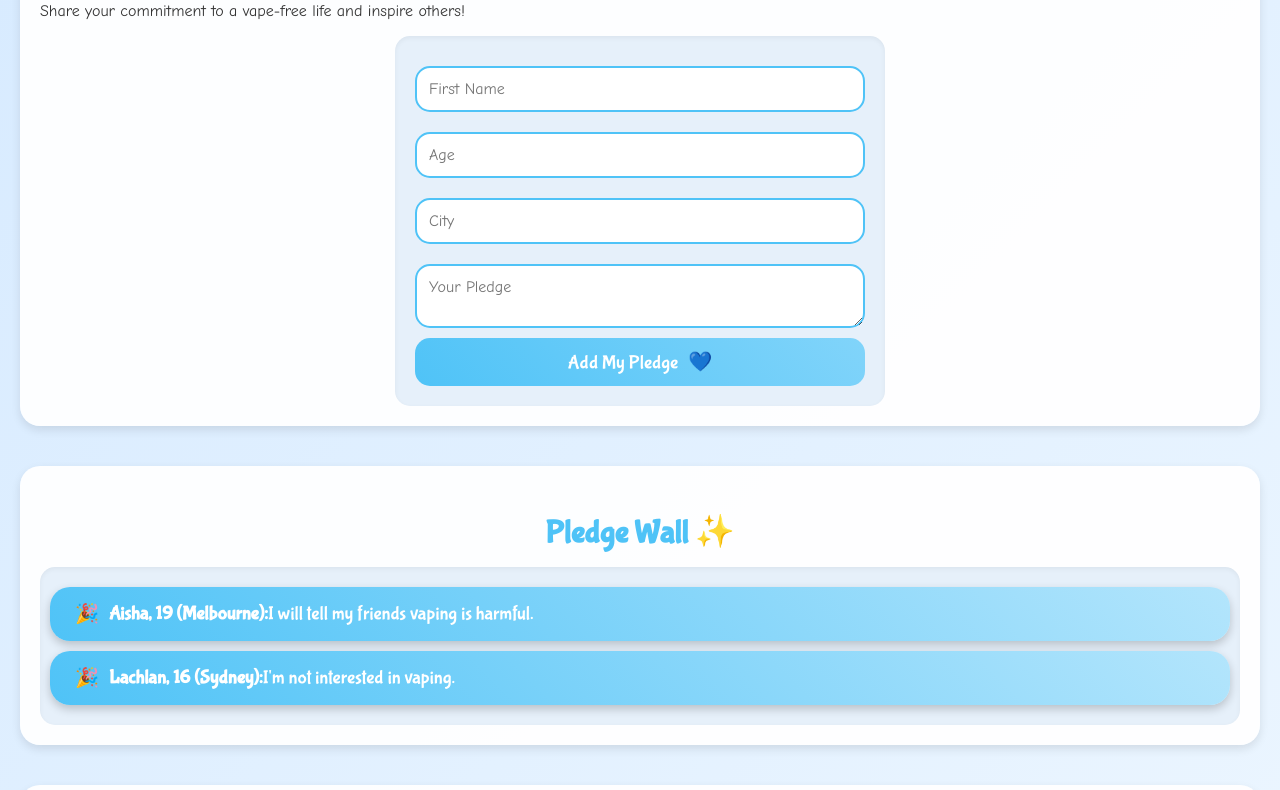
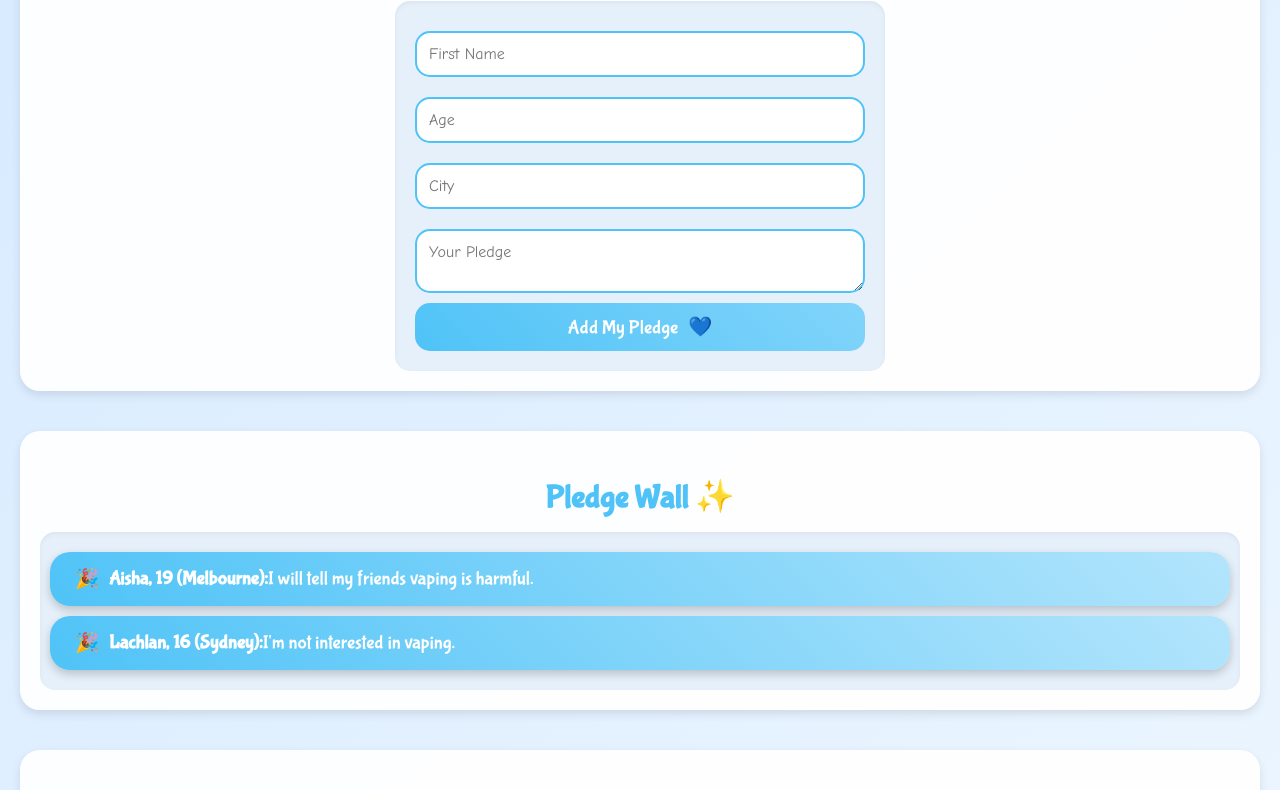
Before and after one commit to health-expo-quiz/cleartheair, a plain HTML site: page index.html in a window 1280 px wide. Shown: the part 246-1036 px from the top of the page. Drawn offline with Linux system fonts and the light colour scheme.

Commit message:
Update index.html

```diff
--- a/index.html
+++ b/index.html
@@ -167,7 +167,6 @@
   <h1>#CLEARTHEAIR</h1>
   <section id="pledge">
     <h2>Join the Movement! ✨</h2>
-    <p>Share your commitment to a vape-free life and inspire others!</p>
     <form id="pledgeForm">
       <input type="text" id="firstName" placeholder="First Name" required>
       <input type="number" id="age" placeholder="Age" min="12" max="18" required>
```
